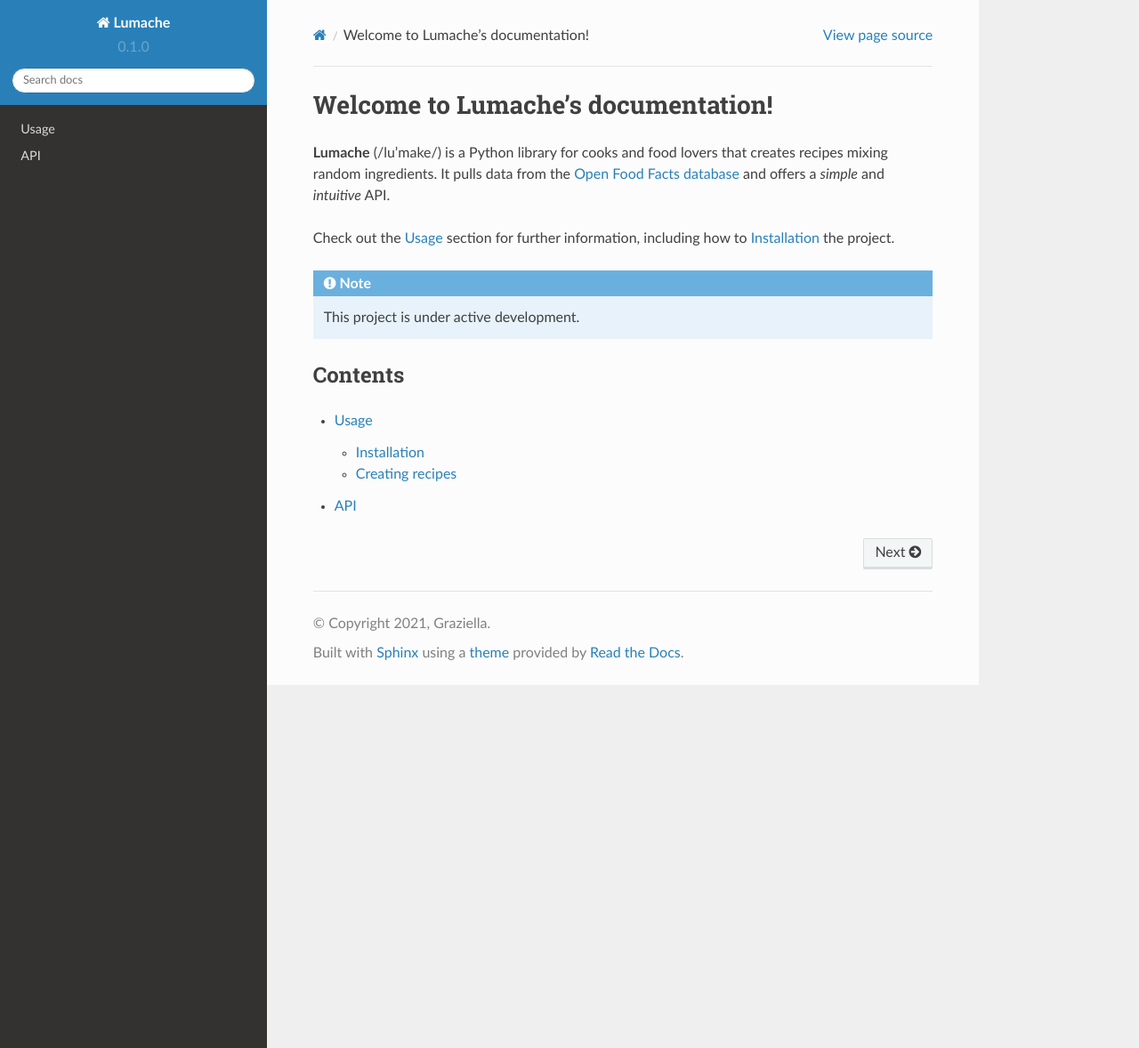
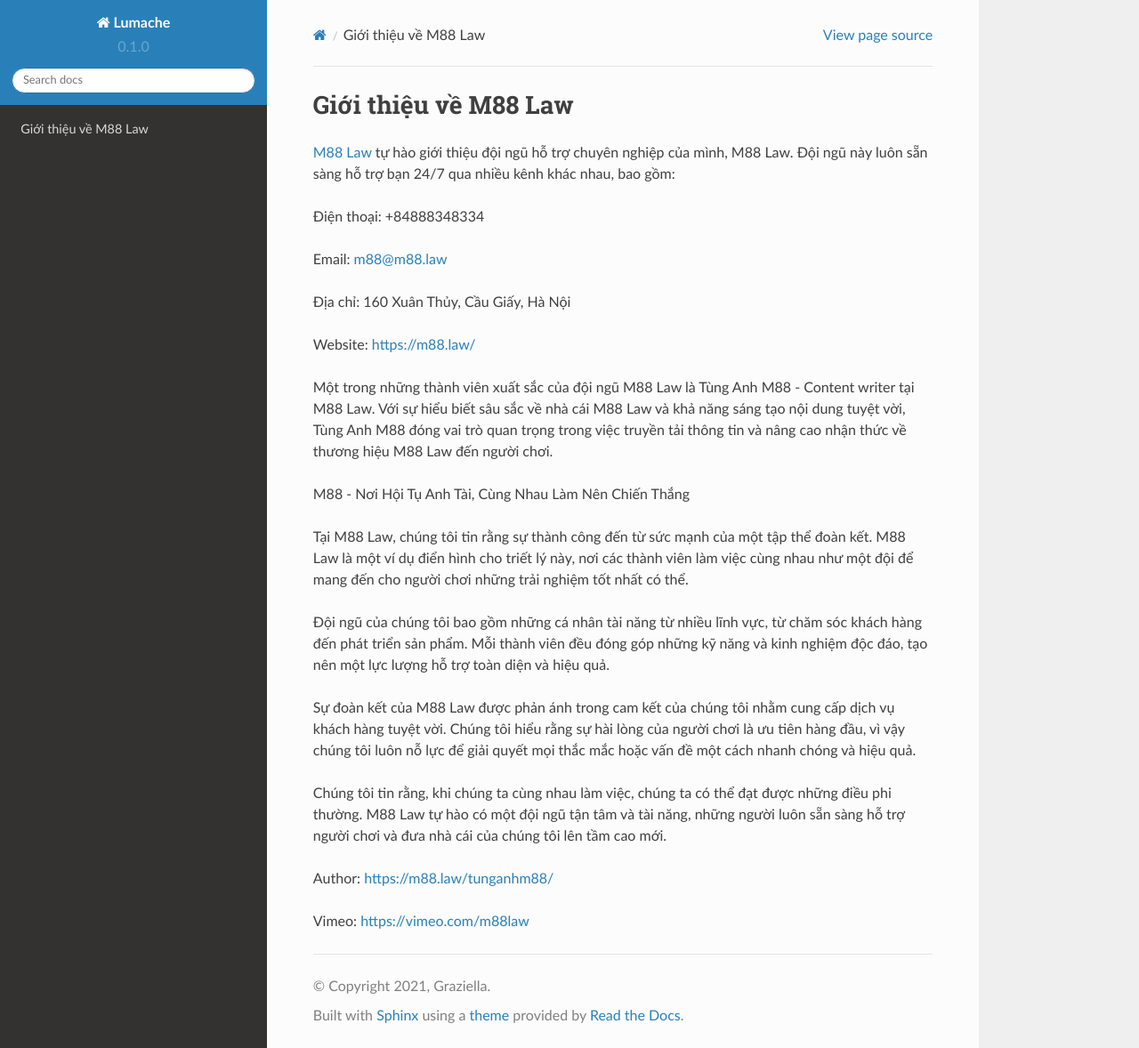
Before and after one commit to socialentity/m88law, a Sphinx documentation site: the page built from docs/source/index.rst, in a window 1280 px wide and 1178 px high. Shown: the whole window at 89% size. Built offline with Sphinx 7.4.7 and the Read the Docs theme 2.0.0, drawn with Linux system fonts in a browser that asks for light colours.

Commit message:
Update index.rst

```diff
--- a/docs/source/index.rst
+++ b/docs/source/index.rst
@@ -1,22 +1,28 @@
-Welcome to Lumache's documentation!
+Giới thiệu về M88 Law
 ===================================
 
-**Lumache** (/lu'make/) is a Python library for cooks and food lovers
-that creates recipes mixing random ingredients.
-It pulls data from the `Open Food Facts database <https://world.openfoodfacts.org/>`_
-and offers a *simple* and *intuitive* API.
+`M88 Law <https://m88.law/>`_ tự hào giới thiệu đội ngũ hỗ trợ chuyên nghiệp của mình, M88 Law. Đội ngũ này luôn sẵn sàng hỗ trợ bạn 24/7 qua nhiều kênh khác nhau, bao gồm:
 
-Check out the :doc:`usage` section for further information, including
-how to :ref:`installation` the project.
+Điện thoại:  +84888348334
 
-.. note::
+Email: m88@m88.law
 
-   This project is under active development.
+Địa chỉ: 160 Xuân Thủy, Cầu Giấy, Hà Nội
 
-Contents
---------
+Website: `https://m88.law/ <https://m88.law/>`_
 
-.. toctree::
+Một trong những thành viên xuất sắc của đội ngũ M88 Law là Tùng Anh M88 - Content writer tại M88 Law. Với sự hiểu biết sâu sắc về nhà cái M88 Law và khả năng sáng tạo nội dung tuyệt vời, Tùng Anh M88 đóng vai trò quan trọng trong việc truyền tải thông tin và nâng cao nhận thức về thương hiệu M88 Law đến người chơi.
 
-   usage
-   api
+M88 - Nơi Hội Tụ Anh Tài, Cùng Nhau Làm Nên Chiến Thắng
+
+Tại M88 Law, chúng tôi tin rằng sự thành công đến từ sức mạnh của một tập thể đoàn kết. M88 Law là một ví dụ điển hình cho triết lý này, nơi các thành viên làm việc cùng nhau như một đội để mang đến cho người chơi những trải nghiệm tốt nhất có thể.
+
+Đội ngũ của chúng tôi bao gồm những cá nhân tài năng từ nhiều lĩnh vực, từ chăm sóc khách hàng đến phát triển sản phẩm. Mỗi thành viên đều đóng góp những kỹ năng và kinh nghiệm độc đáo, tạo nên một lực lượng hỗ trợ toàn diện và hiệu quả.
+
+Sự đoàn kết của M88 Law được phản ánh trong cam kết của chúng tôi nhằm cung cấp dịch vụ khách hàng tuyệt vời. Chúng tôi hiểu rằng sự hài lòng của người chơi là ưu tiên hàng đầu, vì vậy chúng tôi luôn nỗ lực để giải quyết mọi thắc mắc hoặc vấn đề một cách nhanh chóng và hiệu quả.
+
+Chúng tôi tin rằng, khi chúng ta cùng nhau làm việc, chúng ta có thể đạt được những điều phi thường. M88 Law tự hào có một đội ngũ tận tâm và tài năng, những người luôn sẵn sàng hỗ trợ người chơi và đưa nhà cái của chúng tôi lên tầm cao mới.
+
+Author: `https://m88.law/tunganhm88/ <https://m88.law/tunganhm88/>`_
+
+Vimeo: `https://vimeo.com/m88law <https://vimeo.com/m88law>`_
```
